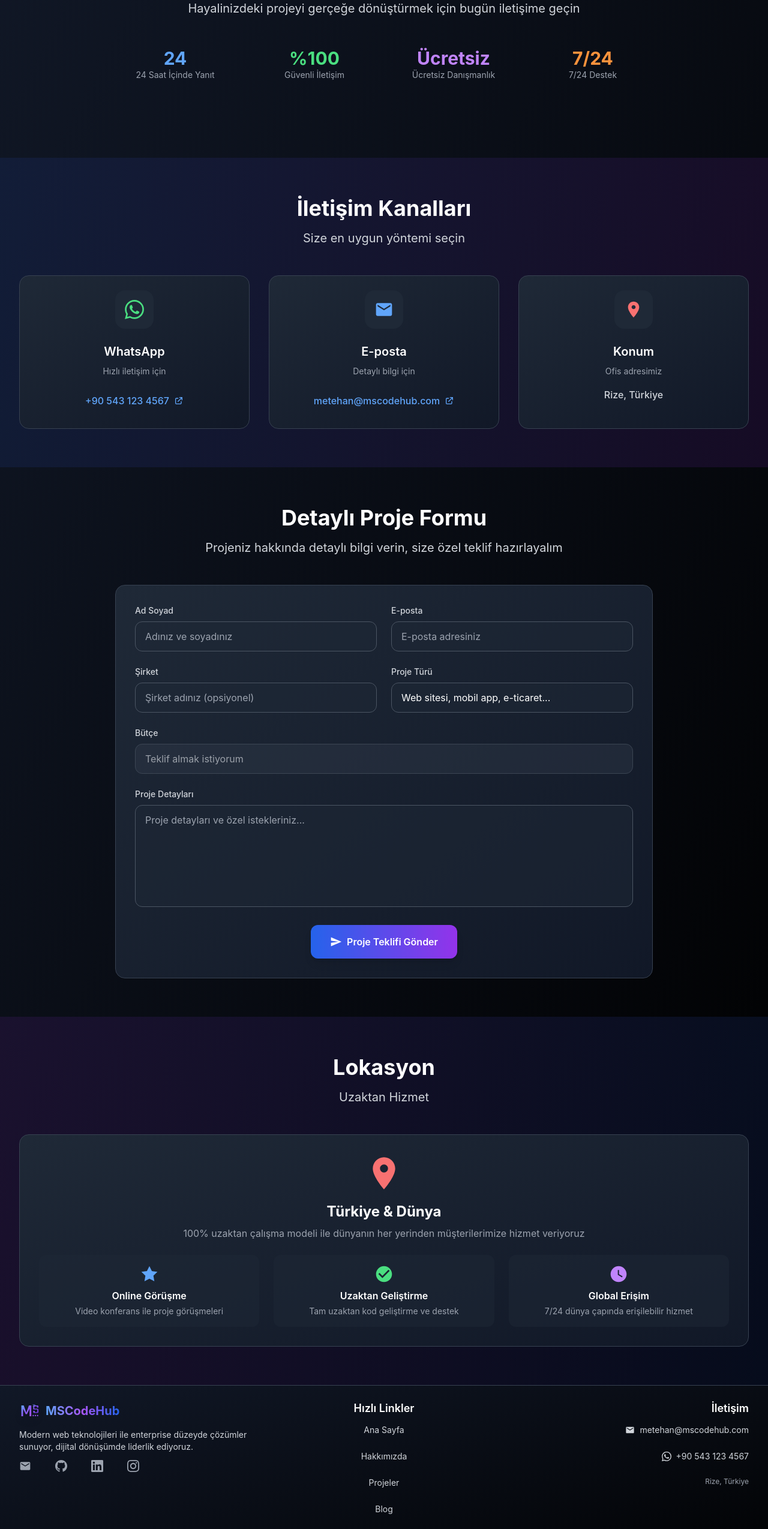
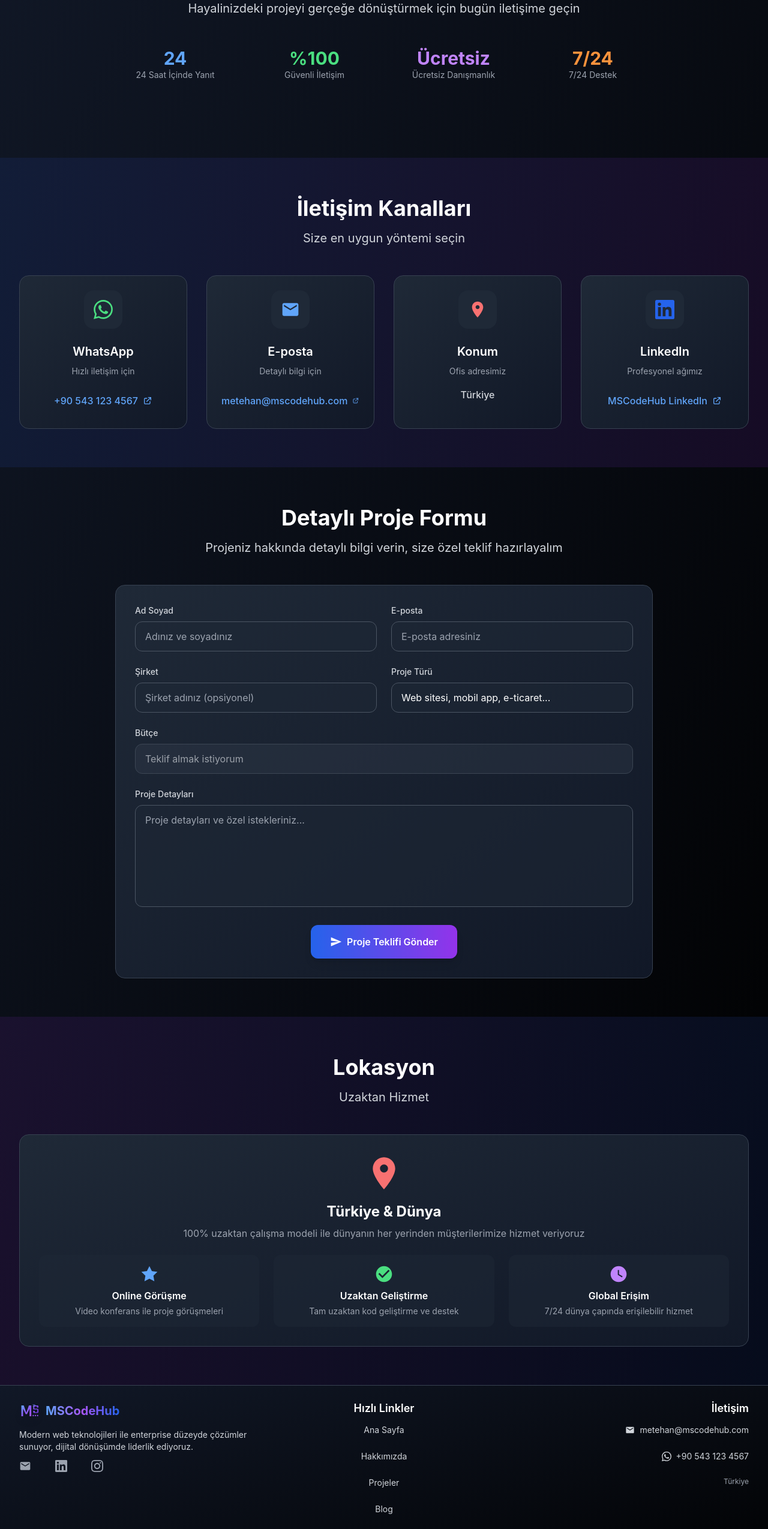
Before and after one commit to MHYW00/mscodehub, a Next.js app: page /iletisim in a window 1280 px wide. Shown: the part 234-2783 px from the top of the page at 60% size. Built offline with nearby package versions, Linux system fonts and the light colour scheme.

Commit message:
feat: letişim ve adres bilgileri güncellemesi - LinkedIn eklendi, GitHub kaldırıldı, lokasyon Türkiye olarak güncellendi

```diff
--- a/src/app/iletisim/page.tsx
+++ b/src/app/iletisim/page.tsx
@@ -209,8 +209,19 @@
           <path d="M12 2C8.13 2 5 5.13 5 9c0 5.25 7 13 7 13s7-7.75 7-13c0-3.87-3.13-7-7-7zm0 9.5c-1.38 0-2.5-1.12-2.5-2.5s1.12-2.5 2.5-2.5 2.5 1.12 2.5 2.5-1.12 2.5-2.5 2.5z"/>
         </svg>
       ),
-      value: "Rize, Türkiye",
+      value: "Türkiye",
       link: "#"
+    },
+    {
+      titleKey: "contact.methods.linkedin.title",
+      descriptionKey: "contact.methods.linkedin.description",
+      icon: (
+        <svg className="w-8 h-8 text-blue-600" fill="currentColor" viewBox="0 0 24 24">
+          <path d="M20.447 20.452h-3.554v-5.569c0-1.328-.027-3.037-1.852-3.037-1.853 0-2.136 1.445-2.136 2.939v5.667H9.351V9h3.414v1.561h.046c.477-.9 1.637-1.85 3.37-1.85 3.601 0 4.267 2.37 4.267 5.455v6.286zM5.337 7.433c-1.144 0-2.063-.926-2.063-2.065 0-1.138.92-2.063 2.063-2.063 1.14 0 2.064.925 2.064 2.063 0 1.139-.925 2.065-2.064 2.065zm1.782 13.019H3.555V9h3.564v11.452zM22.225 0H1.771C.792 0 0 .774 0 1.729v20.542C0 23.227.792 24 1.771 24h20.451C23.2 24 24 23.227 24 22.271V1.729C24 .774 23.2 0 22.222 0h.003z"/>
+        </svg>
+      ),
+      value: "MSCodeHub LinkedIn",
+      link: "https://www.linkedin.com/company/mscodehub/"
     }
   ]
 
@@ -312,7 +323,7 @@
 
           <motion.div
             variants={staggerContainer}
-            className="grid grid-cols-1 sm:grid-cols-2 lg:grid-cols-3 gap-6 md:gap-8"
+            className="grid grid-cols-1 sm:grid-cols-2 lg:grid-cols-4 gap-6 md:gap-8"
           >
             {contactMethods.map((method, index) => (
               <motion.div
--- a/src/app/layout.tsx
+++ b/src/app/layout.tsx
@@ -105,10 +105,8 @@
         <meta name="revisit-after" content="1 days" />
         <meta name="rating" content="general" />
         <meta name="distribution" content="global" />
-        <meta name="geo.region" content="TR-53" />
-        <meta name="geo.placename" content="Rize" />
-        <meta name="geo.position" content="41.0214;40.5234" />
-        <meta name="ICBM" content="41.0214, 40.5234" />
+        <meta name="geo.region" content="TR" />
+        <meta name="geo.placename" content="Turkey" />
 
         {/* Enhanced Open Graph */}
         <meta property="og:type" content="website" />
@@ -144,9 +142,6 @@
         <meta property="article:tag" content="TypeScript" />
 
         {/* Business Schema */}
-        <meta property="business:contact_data:street_address" content="Merkez" />
-        <meta property="business:contact_data:locality" content="Rize" />
-        <meta property="business:contact_data:postal_code" content="53000" />
         <meta property="business:contact_data:country_name" content="Turkey" />
         <meta property="business:contact_data:email" content="metehan@mscodehub.com" />
         <meta property="business:contact_data:phone_number" content="+90-543-123-4567" />
@@ -214,7 +209,6 @@
               "description": "Modern web teknolojileri ile enterprise düzeyde yazılım çözümleri. React, Next.js, TypeScript uzmanı ekip.",
               "address": {
                 "@type": "PostalAddress",
-                "addressLocality": "Rize",
                 "addressCountry": "TR"
               },
               "contactPoint": {
@@ -224,8 +218,7 @@
                 "availableLanguage": ["Turkish", "English"]
               },
               "sameAs": [
-                "https://github.com/mscodehub",
-                "https://linkedin.com/company/mscodehub"
+                "https://www.linkedin.com/company/mscodehub/"
               ],
               "founder": {
                 "@type": "Person",
@@ -269,15 +262,7 @@
               "priceRange": "₺₺₺",
               "address": {
                 "@type": "PostalAddress",
-                "streetAddress": "Merkez",
-                "addressLocality": "Rize",
-                "postalCode": "53000",
                 "addressCountry": "TR"
-              },
-              "geo": {
-                "@type": "GeoCoordinates",
-                "latitude": 41.0214,
-                "longitude": 40.5234
               }
             })
           }}
--- a/src/components/Footer.tsx
+++ b/src/components/Footer.tsx
@@ -30,12 +30,7 @@
                   <path d="M20 4H4C2.9 4 2.01 4.9 2.01 6L2 18C2 19.1 2.9 20 4 20H20C21.1 20 22 19.1 22 18V6C22 4.9 21.1 4 20 4ZM20 8L12 13L4 8V6L12 11L20 6V8Z"/>
                 </svg>
               </a>
-              <a href="https://github.com/mscodehub" className="text-gray-400 hover:text-white transition">
-                <svg className="w-5 h-5" fill="currentColor" viewBox="0 0 24 24">
-                  <path d="M12 0C5.37 0 0 5.37 0 12C0 17.31 3.435 21.795 8.205 23.385C8.805 23.49 9.03 23.13 9.03 22.815C9.03 22.53 9.015 21.585 9.015 20.55C6 21.135 5.22 19.845 4.98 19.17C4.845 18.825 4.26 17.73 3.75 17.445C3.33 17.22 2.73 16.635 3.735 16.62C4.68 16.605 5.355 17.52 5.58 17.88C6.66 19.725 8.385 19.215 9.075 18.9C9.18 18.12 9.495 17.595 9.84 17.295C7.17 16.995 4.38 15.96 4.38 11.37C4.38 10.065 4.845 8.985 5.61 8.145C5.49 7.845 5.07 6.615 5.73 4.965C5.73 4.965 6.735 4.65 9.03 6.195C9.99 5.925 11.01 5.79 12.03 5.79C13.05 5.79 14.07 5.925 15.03 6.195C17.325 4.635 18.33 4.965 18.33 4.965C18.99 6.615 18.57 7.845 18.45 8.145C19.215 8.985 19.68 10.05 19.68 11.37C19.68 15.975 16.875 16.995 14.205 17.295C14.64 17.67 15.015 18.39 15.015 19.515C15.015 21.12 15 22.41 15 22.815C15 23.13 15.225 23.505 15.825 23.385C18.2072 22.5807 20.2772 21.0497 21.7437 19.0074C23.2101 16.965 23.9993 14.5143 24 12C24 5.37 18.63 0 12 0Z"/>
-                </svg>
-              </a>
-              <a href="https://linkedin.com/company/mscodehub" className="text-gray-400 hover:text-white transition">
+              <a href="https://www.linkedin.com/company/mscodehub/" target="_blank" rel="noopener noreferrer" className="text-gray-400 hover:text-white transition">
                 <svg className="w-5 h-5" fill="currentColor" viewBox="0 0 24 24">
                   <path d="M20.447 20.452H16.893V14.883C16.893 13.555 16.866 11.846 15.041 11.846C13.188 11.846 12.905 13.291 12.905 14.785V20.452H9.351V9H12.765V10.561H12.811C13.288 9.661 14.448 8.711 16.181 8.711C19.782 8.711 20.448 11.081 20.448 14.166V20.452H20.447ZM5.337 7.433C4.193 7.433 3.274 6.507 3.274 5.368S4.194 3.305 5.337 3.305C6.477 3.305 7.401 4.23 7.401 5.368S6.476 7.433 5.337 7.433ZM7.119 20.452H3.555V9H7.119V20.452ZM22.225 0H1.771C0.792 0 0 0.774 0 1.729V22.271C0 23.227 0.792 24 1.771 24H22.222C23.2 24 24 23.227 24 22.271V1.729C24 0.774 23.2 0 22.222 0H22.225Z"/>
                 </svg>
@@ -95,7 +90,7 @@
                 <span>+90 543 123 4567</span>
               </a>
               <div className="text-gray-400 text-xs mt-2">
-                Rize, Türkiye
+                Türkiye
               </div>
             </div>
           </div>
--- a/src/locales/de.ts
+++ b/src/locales/de.ts
@@ -61,6 +61,10 @@
       location: {
         title: 'Standort',
         description: 'Unsere Büroadresse'
+      },
+      linkedin: {
+        title: 'LinkedIn',
+        description: 'Unser berufliches Netzwerk'
       },
       phone: {
         title: 'Telefon',
--- a/src/locales/en.ts
+++ b/src/locales/en.ts
@@ -61,6 +61,10 @@
       location: {
         title: 'Location',
         description: 'Our office address'
+      },
+      linkedin: {
+        title: 'LinkedIn',
+        description: 'Our professional network'
       },
       phone: {
         title: 'Phone',
--- a/src/locales/es.ts
+++ b/src/locales/es.ts
@@ -61,6 +61,10 @@
       location: {
         title: 'Ubicación',
         description: 'Nuestra dirección de oficina'
+      },
+      linkedin: {
+        title: 'LinkedIn',
+        description: 'Nuestra red profesional'
       },
       phone: {
         title: 'Teléfono',
--- a/src/locales/fr.ts
+++ b/src/locales/fr.ts
@@ -61,6 +61,10 @@
       location: {
         title: 'Localisation',
         description: 'Adresse de notre bureau'
+      },
+      linkedin: {
+        title: 'LinkedIn',
+        description: 'Notre réseau professionnel'
       },
       phone: {
         title: 'Téléphone',
--- a/src/locales/ru.ts
+++ b/src/locales/ru.ts
@@ -61,6 +61,10 @@
       location: {
         title: 'Местоположение',
         description: 'Адрес нашего офиса'
+      },
+      linkedin: {
+        title: 'LinkedIn',
+        description: 'Наша профессиональная сеть'
       },
       phone: {
         title: 'Телефон',
--- a/src/locales/tr.ts
+++ b/src/locales/tr.ts
@@ -265,6 +265,10 @@
       location: {
         title: 'Konum',
         description: 'Ofis adresimiz'
+      },
+      linkedin: {
+        title: 'LinkedIn',
+        description: 'Profesyonel ağımız'
       },
       phone: {
         title: 'Telefon',
```
